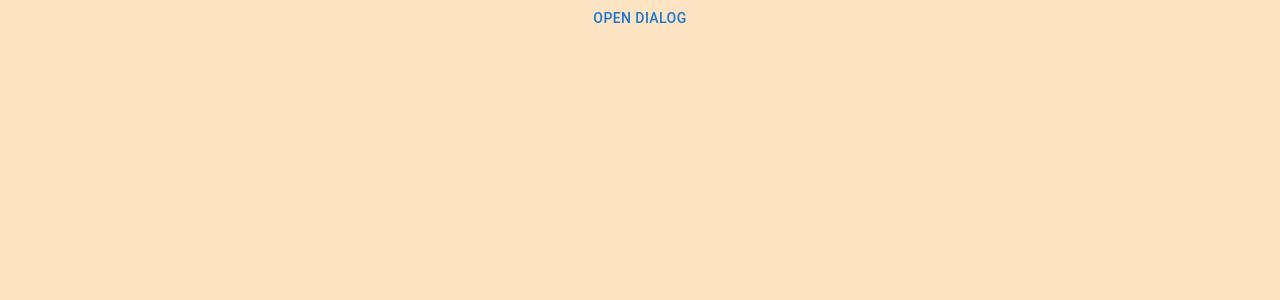
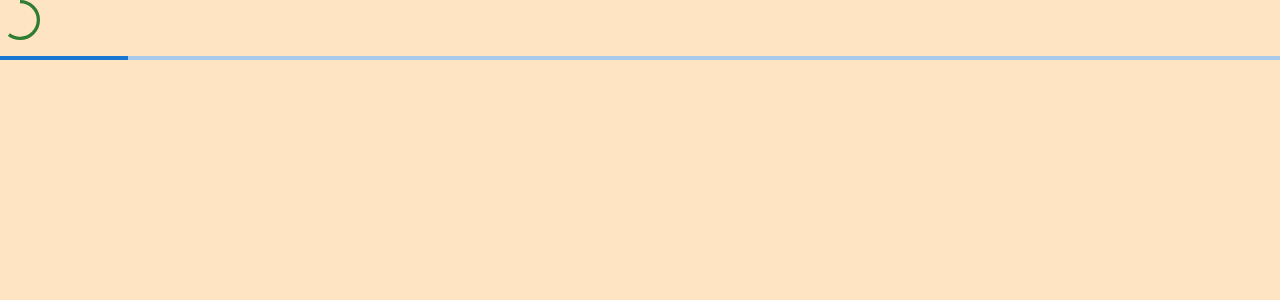
Before and after one commit to grgkimari/material-ui-learn, a React (Create React App) app: page / in a window 1280 px wide. Shown: the top 300 px of the page. Built offline with nearby package versions, Linux system fonts and the light colour scheme.

Commit message:
Progress bar and circle

```diff
--- a/src/App.tsx
+++ b/src/App.tsx
@@ -16,6 +16,7 @@ import MuiDrawer from './Components/MuiDrawer';
 import MuiLayout from './Components/MuiLayout';
 import MuiList from './Components/MuiList';
 import MuiNavbar from './Components/MuiNavbar';
+import MuiProgress from './Components/MuiProgress';
 import MuiRadioButton from './Components/MuiRadioButton';
 import MuiRating from './Components/MuiRating';
 import MuiSelect from './Components/MuiSelect';
@@ -30,7 +31,7 @@ import MuiToolTip from './MuiToolTip';
 function App() {
   return (
     <div className="App">
-      <MuiDialogComponent />
+      <MuiProgress />
     </div>
   );
 }
--- /dev/null
+++ b/src/Components/MuiProgress.tsx
@@ -0,0 +1,13 @@
+import { CircularProgress, LinearProgress } from "@mui/material"
+import { Stack } from "@mui/system"
+
+const MuiProgress = () => {
+    return(
+        <Stack spacing={2}>
+            <CircularProgress color="success" variant="determinate" value={60} />
+            <LinearProgress color="primary" variant="determinate" value={10} />
+        </Stack>
+    )
+}
+
+export default MuiProgress
```
